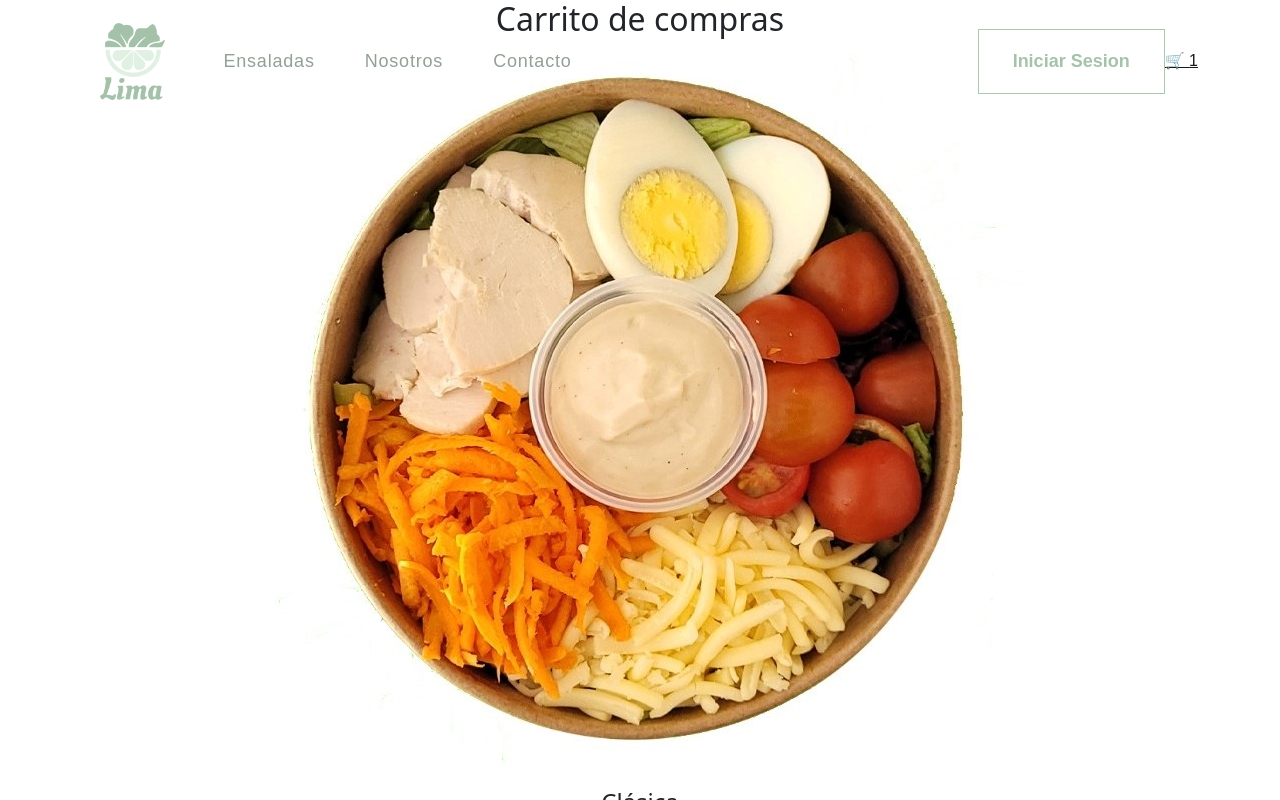
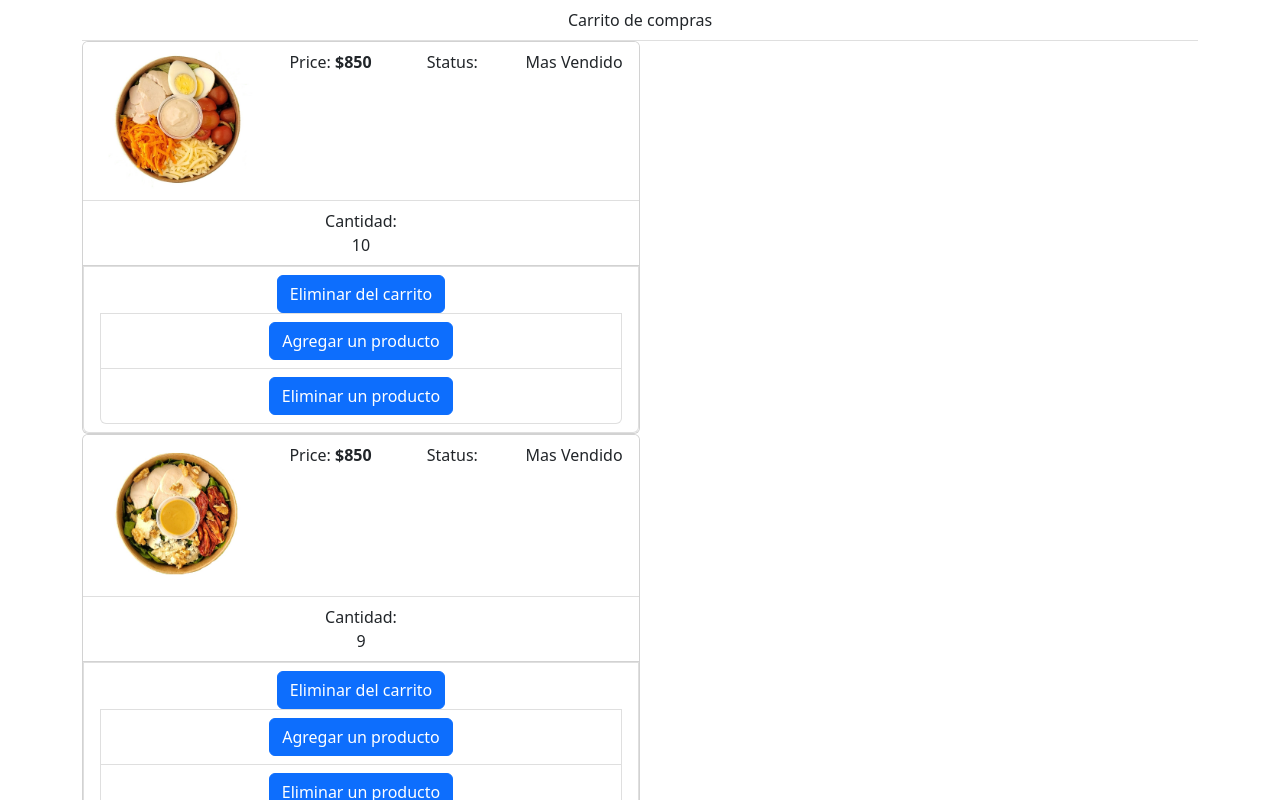
Before and after one commit to noeliamodica/React_ProyectoLimaEnsaladas-, a React (Create React App) app: page /cartContainer in a window 1280 px wide. Shown: the top 800 px of the page. Built offline with nearby package versions, Linux system fonts and the light colour scheme.

Commit message:
funcionalidades del carrito

```diff
--- a/src/cartItems.js
+++ b/src/cartItems.js
@@ -8,7 +8,7 @@ const cartItems = [
         "image": "/img/Clásica.jpg",
         "price": 850,
         "status": "Mas Vendido",
-        "countInStock": 10,
+        "amount": 10,
     },
     {
         "id": 2,
@@ -19,7 +19,7 @@ const cartItems = [
         "image": "/img/Cala.jpg",
         "price": 850,
         "status": "Mas Vendido",
-        "countInStock": 9,
+        "amount": 9,
     },
     {
         "id": 3,
@@ -30,7 +30,7 @@ const cartItems = [
         "image": "/img/Caesar.jpg",
         "price": 850,
         "status": "Mas Vendido",
-        "countInStock": 6,
+        "amount": 6,
     },
     {
         "id": 4,
@@ -41,7 +41,7 @@ const cartItems = [
         "image": "/img/Crispy.jpg",
         "price": 950,
         "status": "Mas Vendido",
-        "countInStock": 10,
+        "amount": 10,
     },
     {
         "id": 5,
@@ -52,7 +52,7 @@ const cartItems = [
         "image":  "/img/Salami.jpg",
         "price": 970,
         "status": " ",
-        "countInStock": 7,
+        "amount": 7,
     },
     {
         "id": 6,
@@ -63,7 +63,7 @@ const cartItems = [
         "image":  "/img/Peras.jpg",
         "price": 850,
         "status": " ",
-        "countInStock": 8,
+        "amount": 8,
     },
     {
         "id": 8,
@@ -74,7 +74,7 @@ const cartItems = [
         "image": "/img/Crudo.jpg",
         "price": 1000,
         "status": " ",
-        "countInStock": 11,
+        "amount": 11,
     },
     {
         "id": 9,
@@ -85,7 +85,7 @@ const cartItems = [
         "image": "/img/Brie.jpg",
         "price": 870,
         "status": "Mas Vendido",
-        "countInStock": 0,
+        "amount": 0,
     },
     {
         "id": 10,
@@ -96,7 +96,7 @@ const cartItems = [
         "image": "/img/Atun.JPG",
         "price": 850,
         "status": " ",
-        "countInStock": 3,
+        "amount": 3,
     },
     {
         "id": 11,
@@ -107,7 +107,7 @@ const cartItems = [
         "image": "/img/Frutillas.png",
         "price": 870,
         "status": " ",
-        "countInStock": 2,
+        "amount": 2,
 
     }
 ]
--- a/src/components/CartContainer.js
+++ b/src/components/CartContainer.js
@@ -4,6 +4,7 @@ import { useSelector, useDispatch } from 'react-redux';
 import { NavBar } from './NavBar';
 import { ProductCard } from './ProductCard';
 import { clearCart } from '../reducers/cart/cartSlice';
+import {Row, Col, Image, ListGroup, Button, Card, Form, Container }  from 'react-bootstrap';
 
 
 
@@ -15,32 +16,36 @@ export function CartContainer () {
 
     if (amount < 1){
         return(
-            <>
-            <NavBar />
-        <section className='cart'>
 
-                <h2>    Carrito de compras </h2>
-                <h4 className='empty-cart'> Su carrito esta vacio </h4>
 
-        </section>
-        </>
+            <Card>
+            <Col md={3} >
+            <ListGroup.Item>
+                <p>    Carrito de compras </p>
+                <p> Su carrito esta vacio </p>
+            </ListGroup.Item>
+            </Col>
+            </Card>
+
         )
     }
 
    return (
     <>
-    <NavBar />
-    <section className='cart'>
 
-        <h2>    Carrito de compras </h2>
+         <Container>
+            <ListGroup variant='flush'>
+            <ListGroup.Item>
+                 <Col>  Carrito de compras </Col>
+            </ListGroup.Item>
+
              <div>
-
 
                 {cartItems.map((item)=>{
                         return <CartItem key={item.id} {...item} />
                 })}
              </div>
-
+             </ListGroup>
              <footer>
                 <hr />
                 <div className='cart-total'>
@@ -51,7 +56,8 @@ export function CartContainer () {
                 > Vaciar carrito </button>
              </footer>
 
-     </section>
+
+     </Container>
      </>
    )
    ;
--- a/src/components/ProductCard.js
+++ b/src/components/ProductCard.js
@@ -1,15 +1,18 @@
 import Button from 'react-bootstrap/Button';
 import Card from 'react-bootstrap/Card';
 import { useNavigate } from 'react-router-dom'
+import { removeItem, increase, decrease } from '../reducers/cart/cartSlice'
+import { useDispatch } from 'react-redux'
 
-
-export function ProductCard({cartItems} ) {
-
+export function ProductCard({cartItems, id} ) {
 
 const navigate = useNavigate();
+const dispatch = useDispatch()
+
 
 function handleClick(e) {
     e.preventDefault();
+    //dispatch(increase({id}))
     navigate('/cartContainer')
   }
 
@@ -25,6 +28,7 @@ function handleClick(e) {
             {cartItems.base}
             </Card.Text>
             <Card.Text>
+
           {`$ ${cartItems.price}`}
             </Card.Text>
             <Button
--- a/src/components/cartItem.js
+++ b/src/components/cartItem.js
@@ -1,8 +1,9 @@
 import { ChevronDown, ChevronUp } from '../icons'
-import { removeItem } from '../reducers/cart/cartSlice'
+import { removeItem, increase, decrease } from '../reducers/cart/cartSlice'
 import { useDispatch } from 'react-redux'
+import {Row, Col, Image, ListGroup, Button, Card, Form, Container }  from 'react-bootstrap';
 
-const CartItem = ({id, image, name, price, amount}) =>{
+const CartItem = ({id, image, name, price, amount, status, countInStock}) =>{
 
     const dispatch = useDispatch()
 
@@ -12,23 +13,82 @@ const CartItem = ({id, image, name, price, amount}) =>{
 
 
     return (
-        <article>
-            <img src={image} alt='name'/>
-            <div>
-                <h4> {name} </h4>
-                <h4> $ {price} </h4>
-                <button onClick={handleOnClick} > Sacar </button>
-            </div>
-            <div>
-                <button>
-                    <ChevronUp />
-                </button>
-                <p> {amount} </p>
-                <button>
-                    <ChevronDown />
-                </button>
-            </div>
-        </article>
+        <Col md={6} >
+        <Card>
+            <ListGroup variant='flush'>
+                    <ListGroup.Item>
+                        <Row>
+                        <Col md={4} >
+                           <Image src={image}  alt={name} fluid />
+                        </Col>
+                            <Col> Price:
+
+                                <strong> ${price} </strong>
+                            </Col>
+
+                            <Col> Status:  </Col>
+                            <Col>
+                                {status === "Mas Vendido" ? 'Mas Vendido' : "En Stock"}
+                            </Col>
+                                                    </Row>
+                    </ListGroup.Item>
+                    <ListGroup.Item>
+
+
+
+                            <Col> Cantidad:  </Col>
+                            <Col>
+                                {amount}
+                            </Col>
+
+
+
+                    </ListGroup.Item>
+
+            </ListGroup>
+
+            <ListGroup.Item>
+                <Button
+                    onClick={handleOnClick}
+                    className='btn-block'
+                    disabled={countInStock === 0}
+                    type='button'
+                        >
+                        Eliminar del carrito
+                </Button>
+            <ListGroup.Item>
+                <Button
+                    onClick={()=>{
+                        dispatch(increase({id}))
+                    }}
+                    className='btn-block'
+                    type='button'
+                        >
+                        Agregar un producto
+
+                </Button>
+            </ListGroup.Item>
+            <ListGroup.Item>
+                <Button
+                    onClick={()=>{
+                        if (amount === 1){
+                            dispatch(removeItem(id));
+                            return;
+                        }
+                        dispatch(decrease({id}))
+                    }}
+                    className='btn-block'
+                    type='button'
+                        >
+                        Eliminar un producto
+
+                </Button>
+            </ListGroup.Item>
+            </ListGroup.Item>
+
+            </Card>
+            </Col>
+
     )
 }
 export default CartItem
--- a/src/reducers/cart/cartSlice.js
+++ b/src/reducers/cart/cartSlice.js
@@ -20,10 +20,20 @@ const cartSlice = createSlice({
       removeItem:(state, action)=>{
         const itemId = action.payload
         state.cartItems = state.cartItems.filter((item)=> item.id !== itemId)
-      }
+      },
+      increase: (state, {payload})=>{
+        const cartItem = state.cartItems.find((item)=> item.id === payload.id)
+        cartItem.amount = cartItem.amount + 1;
+      },
+      decrease: (state, {payload})=>{
+        const cartItem = state.cartItems.find((item)=> item.id === payload.id)
+        cartItem.amount = cartItem.amount - 1;
+      },
+
+
     }
 })
 
 //console.log(cartSlice)
-export const{clearCart, removeItem} = cartSlice.actions
+export const{clearCart, removeItem, increase, decrease} = cartSlice.actions
 export default cartSlice.reducer
```
